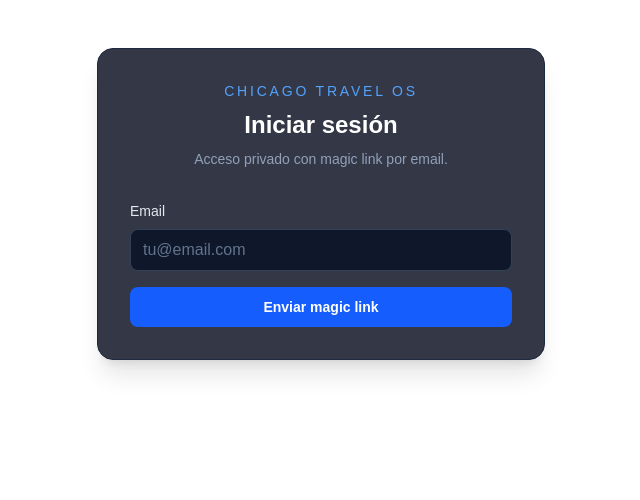
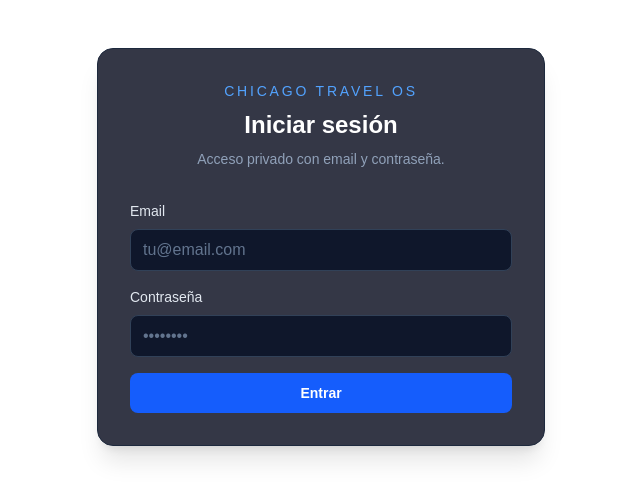
Before and after one commit to jonyts25/chicago-travel-os, a Next.js app: page /login in a window 1280 px wide. Shown: the top 500 px of the page, without its empty margins (319-959 px from the left). Built offline with nearby package versions, Linux system fonts and the light colour scheme.

Commit message:
feat: login con email y contraseña (Supabase Auth)
- Reemplazar magic link por signInWithPassword en /login
- Eliminar /auth/callback y utilidades de magic link
- Mensajes de error claros para credenciales inválidas
- Cliente singleton para persistir sesión entre aperturas de la PWA

```diff
--- a/src/app/auth/callback/route.ts
+++ /dev/null
@@ -1,20 +0,0 @@
-import { createClient } from "@/lib/supabase/server";
-import { redirect } from "next/navigation";
-
-export async function GET(request: Request) {
-  const { searchParams } = new URL(request.url);
-  const code = searchParams.get("code");
-  const next = searchParams.get("next") ?? "/dashboard";
-  const safeNext = next.startsWith("/") ? next : "/dashboard";
-
-  if (code) {
-    const supabase = await createClient();
-    const { error } = await supabase.auth.exchangeCodeForSession(code);
-
-    if (!error) {
-      redirect(safeNext);
-    }
-  }
-
-  redirect("/login?error=auth");
-}
--- a/src/app/login/page.tsx
+++ b/src/app/login/page.tsx
@@ -3,7 +3,6 @@ import { LoginForm } from "@/components/login-form";
 type LoginPageProps = {
   searchParams: Promise<{
     next?: string;
-    error?: string;
   }>;
 };
 
@@ -20,11 +19,11 @@ export default async function LoginPage({ searchParams }: LoginPageProps) {
           </p>
           <h1 className="text-2xl font-semibold text-white">Iniciar sesión</h1>
           <p className="text-sm text-slate-400">
-            Acceso privado con magic link por email.
+            Acceso privado con email y contraseña.
           </p>
         </div>
 
-        <LoginForm nextPath={nextPath} authError={params.error} />
+        <LoginForm nextPath={nextPath} />
       </div>
     </div>
   );
--- a/src/components/login-form.tsx
+++ b/src/components/login-form.tsx
@@ -1,44 +1,56 @@
 "use client";
 
 import { FormEvent, useState } from "react";
+import { useRouter } from "next/navigation";
 import { createClient } from "@/lib/supabase/client";
-import { getSiteUrlForClient } from "@/lib/site-url";
 
 type LoginFormProps = {
   nextPath: string;
-  authError?: string;
 };
 
-export function LoginForm({ nextPath, authError }: LoginFormProps) {
+function mapAuthError(message: string): string {
+  const normalized = message.toLowerCase();
+
+  if (
+    normalized.includes("invalid login credentials") ||
+    normalized.includes("invalid email or password")
+  ) {
+    return "Email o contraseña incorrectos.";
+  }
+
+  if (normalized.includes("email not confirmed")) {
+    return "Confirma tu email antes de entrar.";
+  }
+
+  return "No se pudo iniciar sesión. Intenta de nuevo.";
+}
+
+export function LoginForm({ nextPath }: LoginFormProps) {
+  const router = useRouter();
   const [email, setEmail] = useState("");
-  const [status, setStatus] = useState<"idle" | "loading" | "sent" | "error">(
-    "idle",
-  );
-  const [message, setMessage] = useState<string | null>(null);
+  const [password, setPassword] = useState("");
+  const [status, setStatus] = useState<"idle" | "loading" | "error">("idle");
+  const [errorMessage, setErrorMessage] = useState<string | null>(null);
 
   async function handleSubmit(event: FormEvent<HTMLFormElement>) {
     event.preventDefault();
     setStatus("loading");
-    setMessage(null);
+    setErrorMessage(null);
 
     const supabase = createClient();
-    const redirectTo = `${getSiteUrlForClient()}/auth/callback?next=${encodeURIComponent(nextPath)}`;
-
-    const { error } = await supabase.auth.signInWithOtp({
+    const { error } = await supabase.auth.signInWithPassword({
       email,
-      options: {
-        emailRedirectTo: redirectTo,
-      },
+      password,
     });
 
     if (error) {
       setStatus("error");
-      setMessage(error.message);
+      setErrorMessage(mapAuthError(error.message));
       return;
     }
 
-    setStatus("sent");
-    setMessage("Revisa tu correo y abre el enlace mágico para entrar.");
+    router.push(nextPath);
+    router.refresh();
   }
 
   return (
@@ -57,29 +69,31 @@ export function LoginForm({ nextPath, authError }: LoginFormProps) {
         />
       </label>
 
+      <label className="flex flex-col gap-2 text-sm font-medium text-slate-200">
+        Contraseña
+        <input
+          type="password"
+          name="password"
+          autoComplete="current-password"
+          required
+          value={password}
+          onChange={(event) => setPassword(event.target.value)}
+          placeholder="••••••••"
+          className="rounded-lg border border-slate-700 bg-slate-900 px-3 py-2 text-base text-white outline-none ring-blue-500 placeholder:text-slate-500 focus:ring-2"
+        />
+      </label>
+
       <button
         type="submit"
-        disabled={status === "loading" || status === "sent"}
+        disabled={status === "loading"}
         className="rounded-lg bg-blue-600 px-4 py-2.5 text-sm font-semibold text-white transition hover:bg-blue-500 disabled:cursor-not-allowed disabled:opacity-60"
       >
-        {status === "loading" ? "Enviando..." : "Enviar magic link"}
+        {status === "loading" ? "Entrando..." : "Entrar"}
       </button>
 
-      {authError ? (
+      {errorMessage ? (
         <p className="rounded-lg border border-red-500/40 bg-red-950/40 px-3 py-2 text-sm text-red-200">
-          No se pudo completar el inicio de sesión. Intenta de nuevo.
-        </p>
-      ) : null}
-
-      {message ? (
-        <p
-          className={`rounded-lg px-3 py-2 text-sm ${
-            status === "error"
-              ? "border border-red-500/40 bg-red-950/40 text-red-200"
-              : "border border-emerald-500/40 bg-emerald-950/40 text-emerald-200"
-          }`}
-        >
-          {message}
+          {errorMessage}
         </p>
       ) : null}
     </form>
--- a/src/lib/site-url.ts
+++ /dev/null
@@ -1,62 +0,0 @@
-function isLoopbackHost(host: string): boolean {
-  const normalized = host.split(":")[0].toLowerCase();
-  return (
-    normalized === "localhost" ||
-    normalized === "127.0.0.1" ||
-    normalized === "[::1]"
-  );
-}
-
-function normalizeSiteUrl(url: string): string {
-  return url.replace(/\/$/, "");
-}
-
-export function getSiteUrlFromRequest(request: Request): string {
-  const forwardedHost = request.headers.get("x-forwarded-host");
-  const forwardedProto = request.headers.get("x-forwarded-proto");
-
-  if (forwardedHost) {
-    const host = forwardedHost.split(",")[0]?.trim();
-    const proto = forwardedProto?.split(",")[0]?.trim() ?? "https";
-    if (host) {
-      return normalizeSiteUrl(`${proto}://${host}`);
-    }
-  }
-
-  const host = request.headers.get("host");
-  if (host && !isLoopbackHost(host)) {
-    const proto =
-      request.headers.get("x-forwarded-proto") ??
-      (process.env.NODE_ENV === "development" ? "http" : "https");
-    return normalizeSiteUrl(`${proto}://${host}`);
-  }
-
-  const siteUrl = process.env.NEXT_PUBLIC_SITE_URL;
-  if (siteUrl) {
-    return normalizeSiteUrl(siteUrl);
-  }
-
-  const requestOrigin = new URL(request.url).origin;
-  if (!isLoopbackHost(new URL(request.url).host)) {
-    return normalizeSiteUrl(requestOrigin);
-  }
-
-  return normalizeSiteUrl(requestOrigin);
-}
-
-export function getSiteUrlForClient(): string {
-  if (typeof window !== "undefined") {
-    const configured = process.env.NEXT_PUBLIC_SITE_URL;
-    if (configured) {
-      return normalizeSiteUrl(configured);
-    }
-    return window.location.origin;
-  }
-
-  const configured = process.env.NEXT_PUBLIC_SITE_URL;
-  if (configured) {
-    return normalizeSiteUrl(configured);
-  }
-
-  return "http://localhost:3000";
-}
--- a/src/lib/supabase/client.ts
+++ b/src/lib/supabase/client.ts
@@ -10,5 +10,7 @@ export function createClient() {
     );
   }
 
-  return createBrowserClient(supabaseUrl, supabaseAnonKey);
+  return createBrowserClient(supabaseUrl, supabaseAnonKey, {
+    isSingleton: true,
+  });
 }
--- a/src/lib/supabase/middleware.ts
+++ b/src/lib/supabase/middleware.ts
@@ -37,7 +37,7 @@ export async function updateSession(request: NextRequest) {
   } = await supabase.auth.getUser();
 
   const pathname = request.nextUrl.pathname;
-  const isAuthRoute = pathname.startsWith("/login") || pathname.startsWith("/auth");
+  const isLoginRoute = pathname.startsWith("/login");
   const isProtectedRoute = pathname.startsWith("/dashboard");
 
   if (!user && isProtectedRoute) {
@@ -54,7 +54,7 @@ export async function updateSession(request: NextRequest) {
     return NextResponse.redirect(redirectUrl);
   }
 
-  if (user && pathname === "/" && !isAuthRoute) {
+  if (user && pathname === "/" && !isLoginRoute) {
     const redirectUrl = request.nextUrl.clone();
     redirectUrl.pathname = "/dashboard";
     return NextResponse.redirect(redirectUrl);
```
Also changed, not shown: 1 other file (tests, documents, lock files or other folders).
